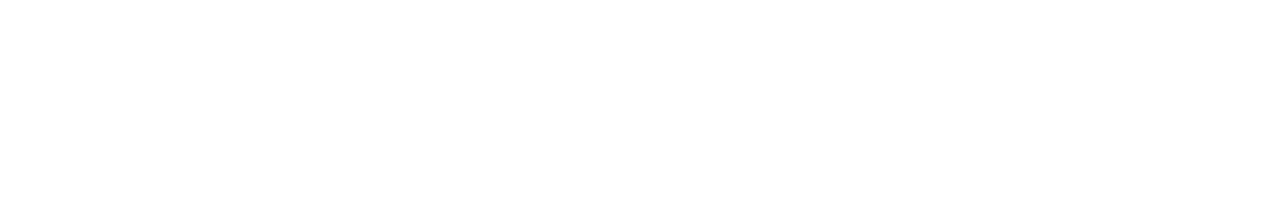
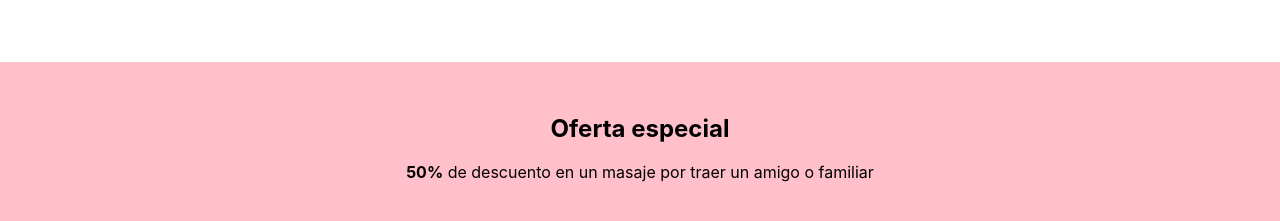
Before and after one commit to mery25/massage-site, a React (Create React App) app: page / in a window 1280 px wide. Shown: the part 909-1130 px from the top of the page. Before the commit the page ends 971 px from the top, so only its background shows below. Built offline with nearby package versions, Linux system fonts and the light colour scheme.

Commit message:
Add Offers component on App

```diff
--- a/src/components/App.js
+++ b/src/components/App.js
@@ -2,6 +2,7 @@
 import NavBar from "./navbar/NavBar"
 import AboutMe from "./aboutme/AboutMe"
 import Massages from "./massages/Massages"
+import Offers from "./offers/Offers"
 
 function App() {
   return (
@@ -10,9 +11,10 @@
       <main>
         <AboutMe />
         <Massages />
+        <Offers />
       </main>
     </div>
   );
 }
 
-export default App;
+export default App
```
